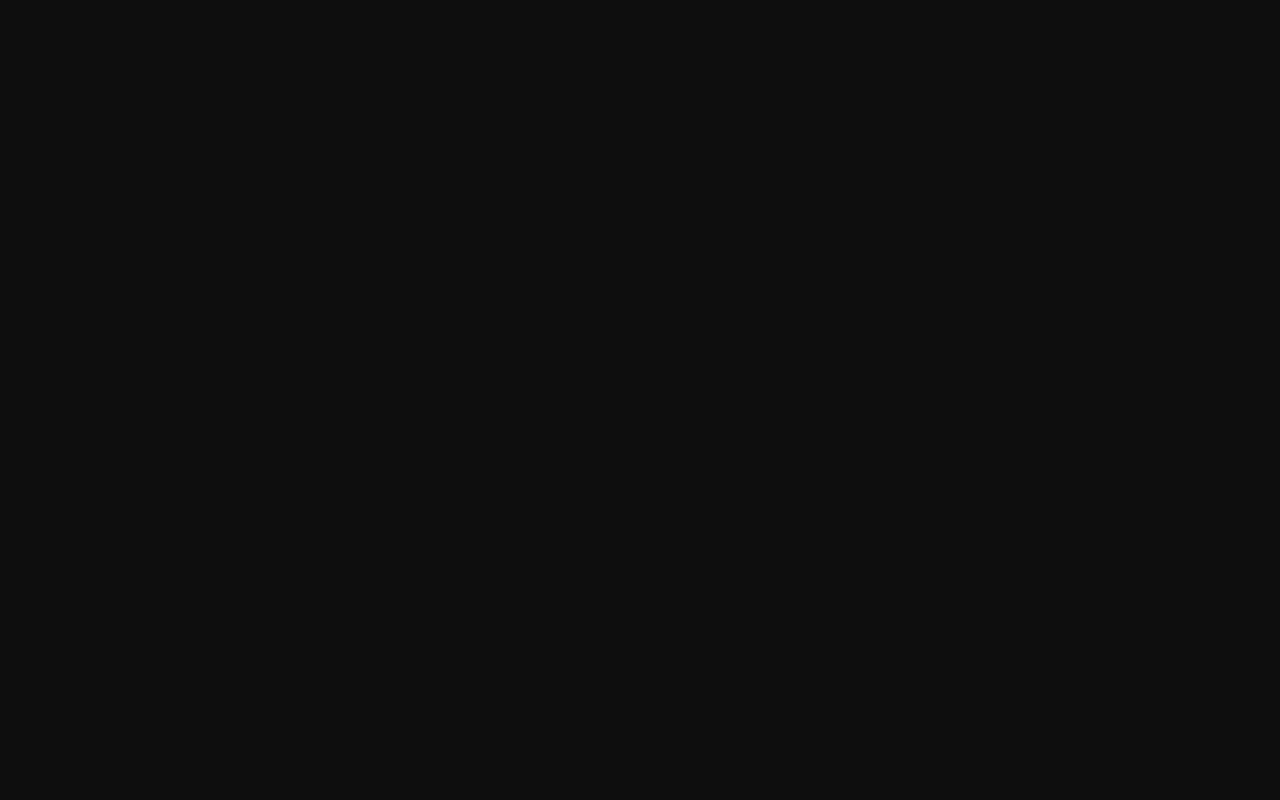
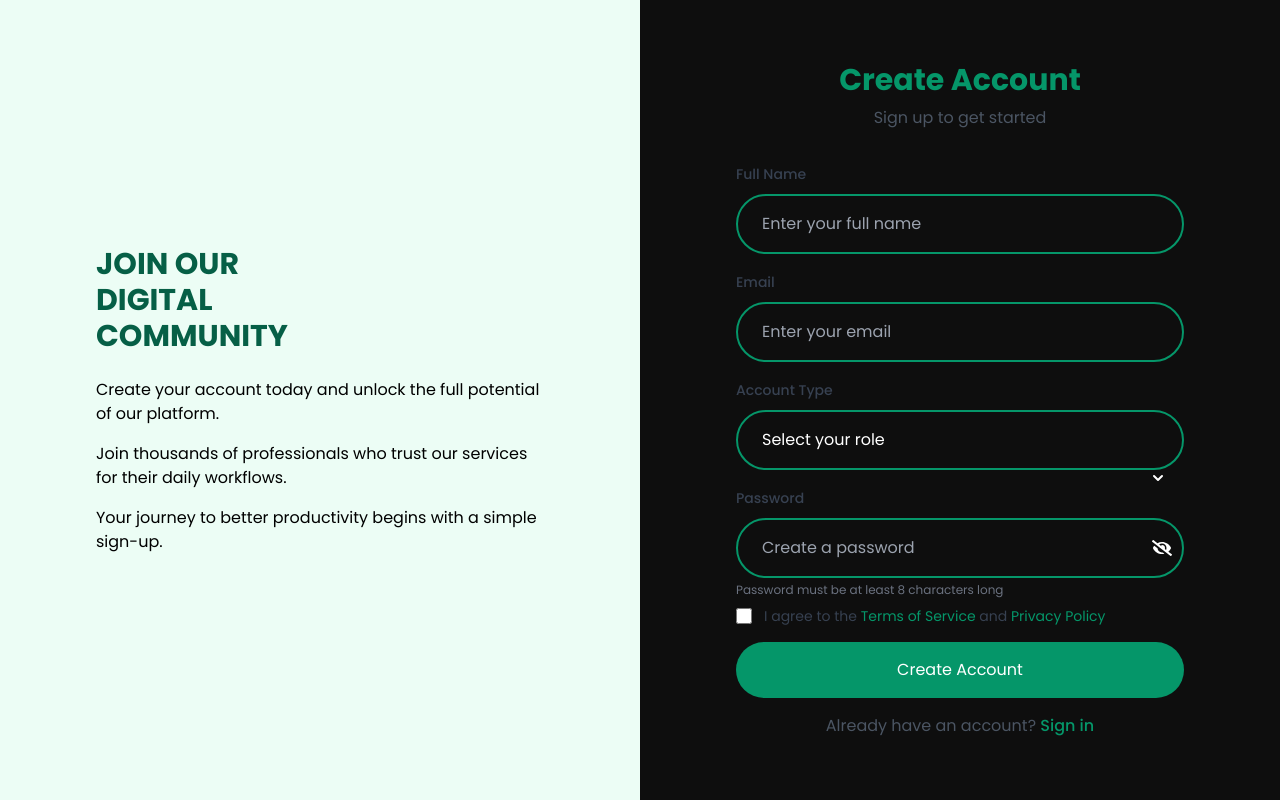
Before and after one commit to sakshamVerma08/EmployeeManagementSystem, a React (Vite) app: page / in a window 1280 px wide. Before the commit this address had no page. Built offline with nearby package versions, Linux system fonts and the light colour scheme; a web font is replaced by a local one.

Commit message:
made major changes, like rendering admin dashboard and user dashboard on their respective routes, changing the signup functionality  to redirect user to their respective pages according to their needs

```diff
--- a/package.json
+++ b/package.json
@@ -12,6 +12,7 @@
   "dependencies": {
     "bootstrap": "^5.3.3",
     "motion": "^11.14.4",
+    "prop-types": "^15.8.1",
     "react": "^18.3.1",
     "react-dom": "^18.3.1",
     "react-icons": "^5.4.0",
--- a/src/App.jsx
+++ b/src/App.jsx
@@ -1,3 +1,4 @@
+// eslint-disable-next-line no-unused-vars
 import React, { useContext, useEffect, useState } from "react";
 import Login from "./components/Auth/Login";
 import EmployeeDashboard from "./components/Dashboard/EmployeeDashboard";
@@ -6,7 +7,7 @@ import { getLocalStorage, setLocalStorage } from "./utils/localStorage";
 import { AuthContext } from "./context/AuthProvider";
 import Signup from "./components/Auth/Signup";
 import Alert from "./components/others/Alert";
-import { Routes, Route } from "react-router";
+import { Routes, Route, Navigate, useNavigate } from "react-router";
 // import Welcome from "./components/Dashboard/Welcome";
 
 const App = () => {
@@ -28,6 +29,8 @@ const App = () => {
   const [alertType, setAlertType] = useState("");
   const [alertMessage, setAlertMessage] = useState("");
   const [alertVisible, setAlertVisible] = useState(false);
+
+  const navigate = useNavigate();
 
   // This function toggles the visibility of alert.
   const showAlert = () => {
@@ -61,11 +64,10 @@ const App = () => {
       console.log(
         "Wrong Credentials were Entered. No admins found in (admins array)DB"
       );
+      return false;
     }
 
-    // setting 'user' state to admin, coz admin is currently logged in.
     setUser("admin");
-    // Setting loggedInUserData to adminData
     const admin = temp;
 
     if (admin) {
@@ -74,7 +76,10 @@ const App = () => {
         "loggedInUser",
         JSON.stringify({ role: "admin", data: admin })
       );
+      navigate("/admin");
+      return true;
     }
+
     if (userData) {
       const employee = userData.find(
         (e) => email === e.email && password === e.password
@@ -87,17 +92,15 @@ const App = () => {
           "loggedInUser",
           JSON.stringify({ role: "employee", data: employee })
         );
+        navigate("/employee");
+        return true;
       } else {
-        setAlertMessage("Wrong Credentials were entered!");
-        setAlertType("warning");
-        showAlert();
+        return false;
       }
-    } else {
-      setAlertMessage("Invalid Credentials");
-      setAlertType("error");
-      showAlert();
     }
+    return false;
   };
+
   // ************************************
   // ***********************************
 
@@ -107,16 +110,13 @@ const App = () => {
       {alertVisible ? <Alert msg={alertMessage} type={alertType} /> : ""}
       <Routes>
         {/* <Route path="/" element={<Welcome />} /> */}
+        <Route path="/" element={<Signup user={user} setUser={setUser} />} />
+        <Route path="/login" element={<Login handleLogin={handleLogin} />} />
+
         <Route
-          path="/signup"
-          element={<Signup user={user} setUser={setUser} />}
-        />
-        <Route
-          path="/home"
+          path="/admin"
           element={
-            !user ? (
-              <Login handleLogin={handleLogin} />
-            ) : user === "admin" ? (
+            user === "admin" ? (
               <AdminDashboard
                 alertMessage={alertMessage}
                 showAlert={showAlert}
@@ -126,28 +126,23 @@ const App = () => {
                 changeUser={setUser}
                 data={loggedInUserData}
               />
-            ) : user === "employee" ? (
+            ) : (
+              <Navigate to="/login" replace />
+            )
+          }
+        />
+
+        <Route
+          path="/employee"
+          element={
+            user === "employee" ? (
               <EmployeeDashboard changeUser={setUser} data={loggedInUserData} />
-            ) : null
+            ) : (
+              <Navigate to="/login" replace />
+            )
           }
         />
       </Routes>
-
-      {/* {!user ? (
-        <Login handleLogin={handleLogin} />
-      ) : user === "admin" ? (
-        <AdminDashboard
-          alertMessage={alertMessage}
-          showAlert={showAlert}
-          setAlertMessage={setAlertMessage}
-          alertType={alertType}
-          setAlertType={setAlertType}
-          changeUser={setUser}
-          data={loggedInUserData}
-        />
-      ) : user == "employee" ? (
-        <EmployeeDashboard changeUser={setUser} data={loggedInUserData} />
-      ) : null}*/}
     </>
   );
 };
--- a/src/components/Auth/Login.jsx
+++ b/src/components/Auth/Login.jsx
@@ -1,4 +1,6 @@
+/* eslint-disable no-unused-vars */
 import React, { useState } from "react";
+import PropTypes from "prop-types";
 import { motion } from "motion/react";
 import { FaEye } from "react-icons/fa";
 import { FaEyeSlash } from "react-icons/fa";
@@ -9,11 +11,23 @@ const Login = ({ handleLogin }) => {
   const [email, setEmail] = useState("");
   const [password, setPassword] = useState("");
   const [showPassword, setShowPassword] = useState(false);
+  const [showAlert, setShowAlert] = useState(false);
 
   const handleSubmit = (e) => {
     e.preventDefault();
 
-    // Reset form
+    setEmail("");
+    setPassword("");
+
+    const loginSuccess = handleLogin(email, password);
+
+    if (!loginSuccess) {
+      setShowAlert(true);
+      setTimeout(() => {
+        setShowAlert(false);
+      }, 3000);
+    }
+
     setEmail("");
     setPassword("");
   };
@@ -118,7 +132,7 @@ const Login = ({ handleLogin }) => {
               <p className="text-gray-600">
                 Don't have an account?{" "}
                 <Link
-                  to="/signup"
+                  to="/"
                   className="font-medium text-emerald-600 hover:text-emerald-500"
                 >
                   Sign up
@@ -166,4 +180,8 @@ const Login = ({ handleLogin }) => {
   );
 };
 
+Login.propTypes = {
+  handleLogin: PropTypes.func.isRequired,
+};
+
 export default Login;
--- a/src/components/Auth/Signup.jsx
+++ b/src/components/Auth/Signup.jsx
@@ -10,7 +10,7 @@ const Signup = ({ user, setUser }) => {
   const [password, setPassword] = useState("");
   const [showPassword, setShowPassword] = useState(false);
   const [employeeData] = useContext(AuthContext);
-  console.log("employeedata = ", employeeData);
+  const [role, setRole] = useState("");
   const navigate = useNavigate();
 
   // useEffect(() => {
@@ -43,10 +43,11 @@ const Signup = ({ user, setUser }) => {
     setEmail("");
     setPassword("");
 
-    // make the user navigate to the employee dashboard
-    // use useNavigate()
-
-    navigate("");
+    if (role === "user") {
+      navigate("/employee");
+    } else {
+      navigate("/admin");
+    }
   };
 
   return (
@@ -90,7 +91,7 @@ const Signup = ({ user, setUser }) => {
             <p className="text-gray-600 mt-2">Sign up to get started</p>
           </div>
 
-          <form onSubmit={handleSubmit} className="space-y-4">
+          {/*           <form onSubmit={handleSubmit} className="space-y-4">
             <div className="space-y-2">
               <label
                 htmlFor="name"
@@ -210,6 +211,171 @@ const Signup = ({ user, setUser }) => {
               </p>
             </div>
           </form>
+
+*/}
+
+          <form onSubmit={handleSubmit} className="space-y-4">
+            <div className="space-y-2">
+              <label
+                htmlFor="name"
+                className="text-sm font-medium text-gray-700"
+              >
+                Full Name
+              </label>
+              <input
+                id="name"
+                type="text"
+                value={name}
+                onChange={(e) => setName(e.target.value)}
+                required
+                placeholder="Enter your full name"
+                className="w-full px-4 py-3 rounded-full border-2 border-emerald-600 bg-transparent outline-none text-white placeholder-gray-400"
+              />
+            </div>
+
+            <div className="space-y-2">
+              <label
+                htmlFor="email"
+                className="text-sm font-medium text-gray-700"
+              >
+                Email
+              </label>
+              <input
+                id="email"
+                type="email"
+                value={email}
+                onChange={(e) => setEmail(e.target.value)}
+                required
+                placeholder="Enter your email"
+                className="w-full px-4 py-3 rounded-full border-2 border-emerald-600 bg-transparent outline-none text-white placeholder-gray-400"
+              />
+            </div>
+
+            <div className="space-y-2">
+              <label
+                htmlFor="role"
+                className="text-sm font-medium text-gray-700"
+              >
+                Account Type
+              </label>
+              <select
+                id="role"
+                value={role}
+                onChange={(e) => setRole(e.target.value)}
+                required
+                className="w-full px-4 py-3 rounded-full border-2 border-emerald-600 bg-transparent outline-none text-white appearance-none cursor-pointer"
+              >
+                <option value="" disabled className="bg-gray-800">
+                  Select your role
+                </option>
+                <option value="user" className="bg-gray-800">
+                  User
+                </option>
+                <option value="admin" className="bg-gray-800">
+                  Admin
+                </option>
+              </select>
+              <div className="relative">
+                <div className="absolute inset-y-0 right-0 flex items-center pr-4 pointer-events-none text-white">
+                  <svg
+                    xmlns="http://www.w3.org/2000/svg"
+                    className="h-5 w-5"
+                    viewBox="0 0 20 20"
+                    fill="currentColor"
+                  >
+                    <path
+                      fillRule="evenodd"
+                      d="M5.293 7.293a1 1 0 011.414 0L10 10.586l3.293-3.293a1 1 0 111.414 1.414l-4 4a1 1 0 01-1.414 0l-4-4a1 1 0 010-1.414z"
+                      clipRule="evenodd"
+                    />
+                  </svg>
+                </div>
+              </div>
+            </div>
+
+            <div className="space-y-2">
+              <label
+                htmlFor="password"
+                className="text-sm font-medium text-gray-700"
+              >
+                Password
+              </label>
+              <div className="relative">
+                <input
+                  id="password"
+                  type={showPassword ? "text" : "password"}
+                  value={password}
+                  onChange={(e) => setPassword(e.target.value)}
+                  required
+                  placeholder="Create a password"
+                  className="w-full px-4 py-3 rounded-full border-2 border-emerald-600 bg-transparent outline-none text-white placeholder-gray-400"
+                />
+                <button
+                  type="button"
+                  onClick={() => setShowPassword(!showPassword)}
+                  className="absolute right-3 top-1/2 transform -translate-y-1/2 "
+                >
+                  {showPassword ? (
+                    <FaEye size={20} />
+                  ) : (
+                    <FaEyeSlash size={20} />
+                  )}
+                </button>
+              </div>
+              <p className="text-xs text-gray-500 mt-1">
+                Password must be at least 8 characters long
+              </p>
+            </div>
+
+            <div className="flex items-start mt-2">
+              <div className="flex items-center h-5">
+                <input
+                  id="terms"
+                  name="terms"
+                  type="checkbox"
+                  required
+                  className="h-4 w-4 text-emerald-600 border-gray-300 rounded"
+                />
+              </div>
+              <div className="ml-3 text-sm">
+                <label htmlFor="terms" className="text-gray-700">
+                  I agree to the{" "}
+                  <a
+                    href="#"
+                    className="text-emerald-600 hover:text-emerald-500"
+                  >
+                    Terms of Service
+                  </a>{" "}
+                  and{" "}
+                  <a
+                    href="#"
+                    className="text-emerald-600 hover:text-emerald-500"
+                  >
+                    Privacy Policy
+                  </a>
+                </label>
+              </div>
+            </div>
+
+            <button
+              type="submit"
+              className="w-full py-3 bg-emerald-600 hover:bg-emerald-700 text-white rounded-full transition-transform hover:scale-[1.03] active:scale-[0.97]"
+            >
+              Create Account
+            </button>
+
+            <div className="text-center mt-6">
+              <p className="text-gray-600">
+                Already have an account?{" "}
+                <Link
+                  to="/login"
+                  className="font-medium text-emerald-600 hover:text-emerald-500"
+                >
+                  Sign in
+                </Link>
+              </p>
+            </div>
+          </form>
         </div>
       </div>
     </div>
```
Also changed, not shown: 1 other file (tests, documents, lock files or other folders).
